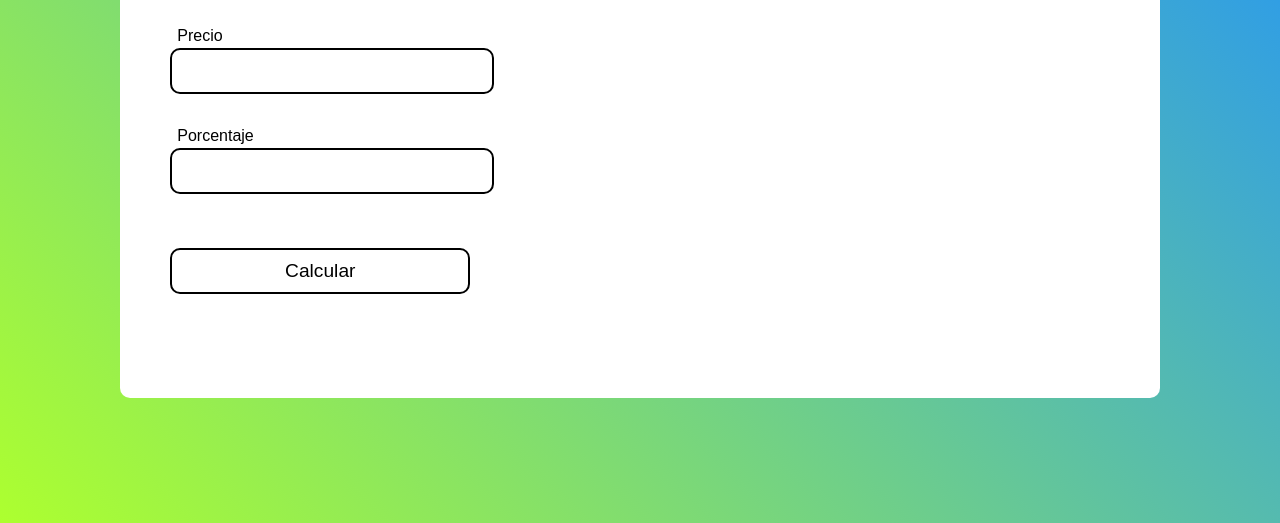
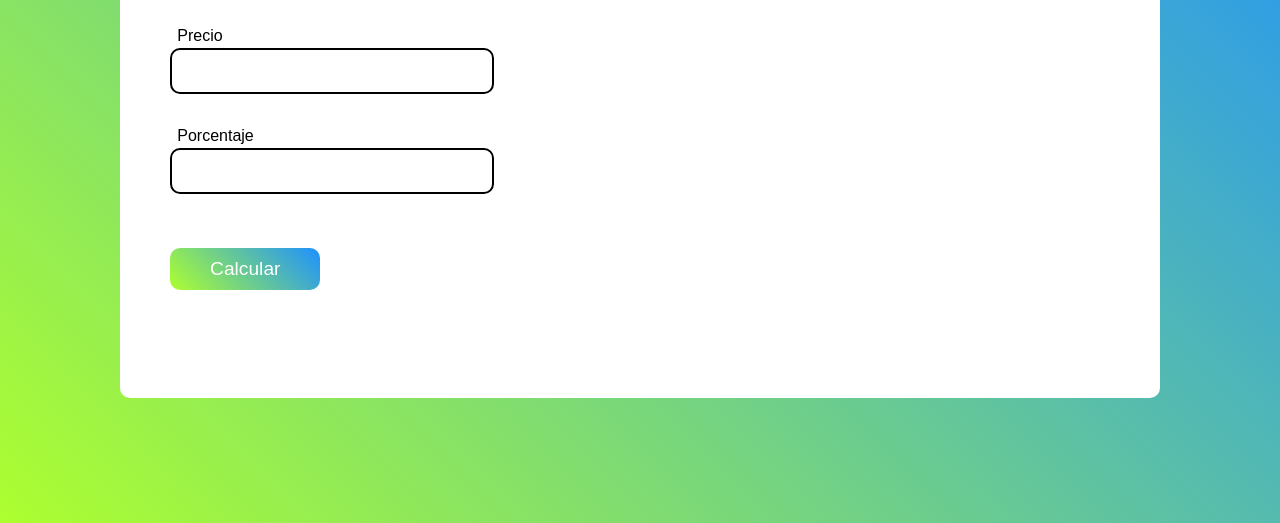
Before and after one commit to dariodiaz/descuentos.darioalejandrodiaz.com, a plain HTML site: page public_html/index.html in a window 1280 px wide. In both pictures the pointer is over the input "Calcular". Shown: the part 277-800 px from the top of the page. Drawn offline with Linux system fonts and the light colour scheme; a web font is replaced by a local one.

Commit message:
Fix styling issue on the submit button

```diff
--- a/public_html/style.css
+++ b/public_html/style.css
@@ -64,13 +64,13 @@ body {
     transform: translateX(-13px) translateY(-35px);
     font-size: 1em;
   }
-  .center .inputbox [type="button"] {
+  .center .inputbox [type="submit"] {
     width: 50%;
     background: dodgerblue;
     color: #fff;
     border: #fff;
   }
-  .center .inputbox:hover [type="button"] {
+  .center .inputbox:hover [type="submit"] {
     background: linear-gradient(45deg, greenyellow, dodgerblue);
   }
 
```
